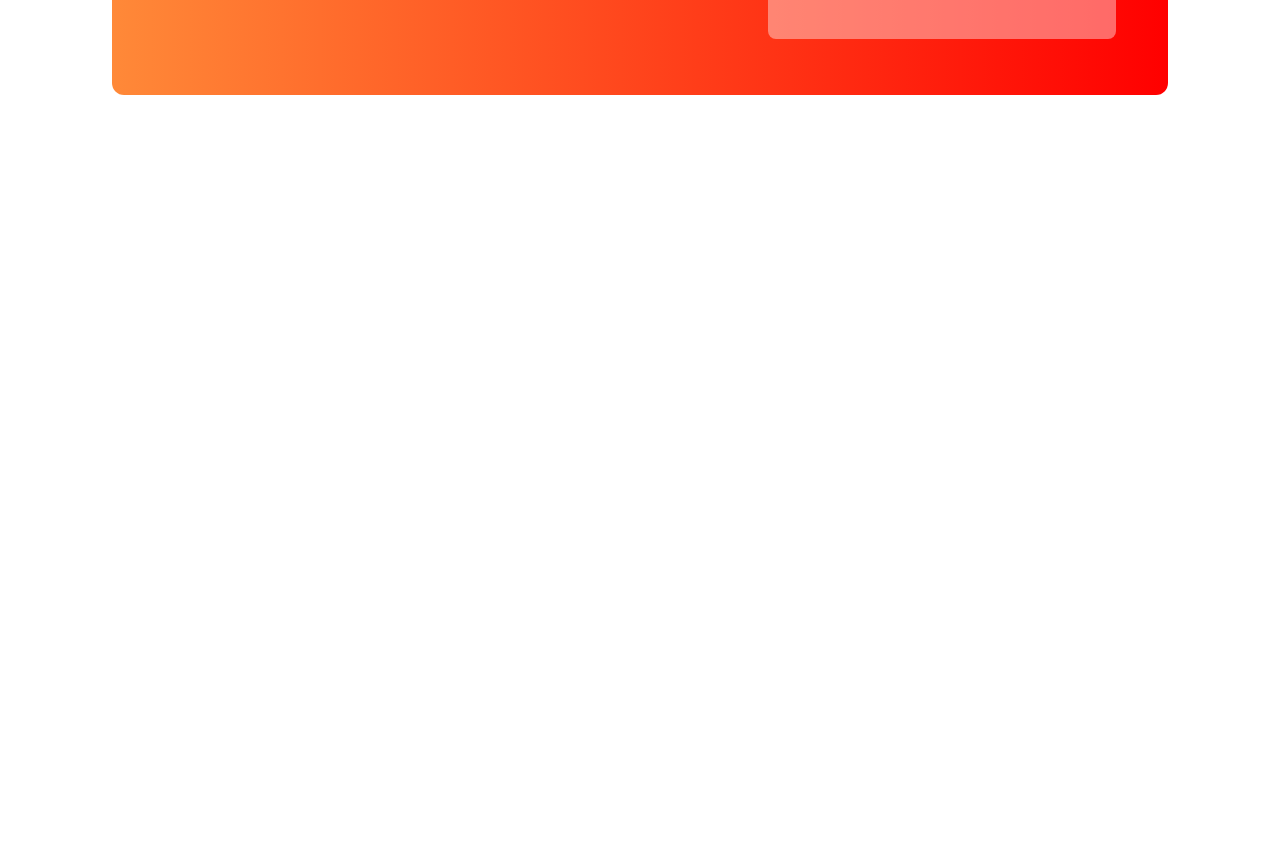
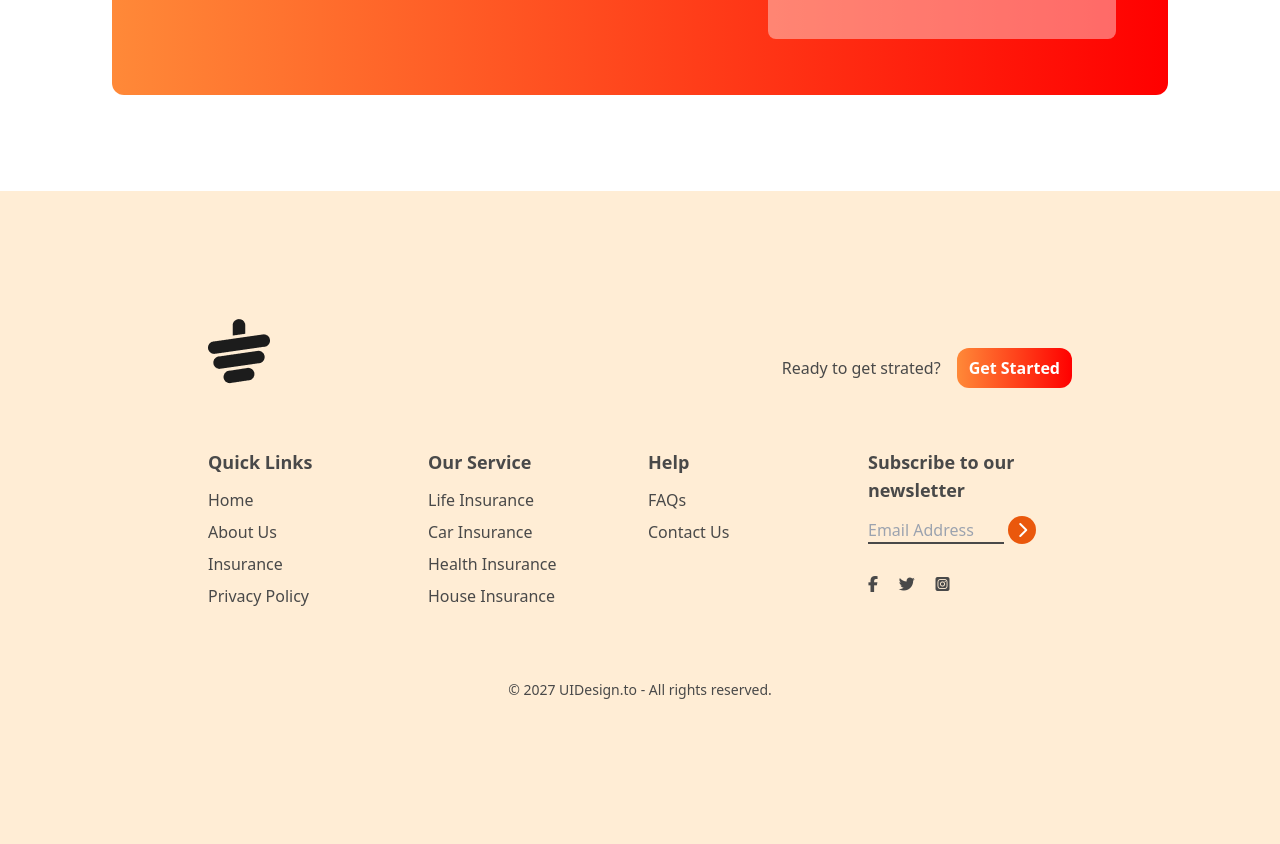
Before and after one commit to FahimHassanOvi/tea-house-using-tailwind, a plain HTML site: page index.html in a window 1280 px wide. Shown: the part 2430-3274 px from the top of the page. Before the commit the page ends 2621 px from the top, so only its background shows below. Drawn offline with nearby package versions, Linux system fonts and the light colour scheme.

Commit message:
Added the footer part

```diff
--- a/index.html
+++ b/index.html
@@ -210,7 +210,97 @@
                 </div>
             </div>
         </section>
+
     </main>
+
+    <!-- footer section -->
+    <footer class="bg-orange-100  text-[#494949] py-32 px-4 md:px-16">
+        <div class="w-9/12 mx-auto ">
+            <!-- Logo -->
+            <div class="mb-8 flex justify-between">
+                <img class="mb-8" src="./images/cup.png" alt="">
+                <div class="flex items-center gap-2">
+                    <h4>Ready to get strated?</h4>
+                    <button class=""></button>
+                    <button
+                        class="bg-gradient-to-r from-[#FF8938] to-[#FF0000] px-3 py-2 rounded-xl text-white font-bold">Get
+                        Started</button>
+                </div>
+            </div>
+            <!-- Links -->
+            <div class="grid grid-cols-1 md:grid-cols-2 lg:grid-cols-4 gap-4">
+                <!-- First Column  -->
+                <div>
+                    <h3 class="font-semibold text-lg mb-3">Quick Links</h3>
+                    <ul class="space-y-2">
+                        <li>
+                            <a class="hover:text-orange-600" href="">Home</a>
+                        </li>
+                        <li>
+                            <a class="hover:text-orange-600" href="">About Us</a>
+                        </li>
+                        <li>
+                            <a class="hover:text-orange-600" href="">Insurance</a>
+                        </li>
+                        <li>
+                            <a class="hover:text-orange-600" href="">Privacy Policy</a>
+                        </li>
+                    </ul>
+                </div>
+                <!-- Second Column  -->
+                <div>
+                    <h3 class="font-semibold text-lg mb-3">Our Service</h3>
+                    <ul class="space-y-2">
+                        <li>
+                            <a class="hover:text-orange-600" href="">Life Insurance</a>
+                        </li>
+                        <li>
+                            <a class="hover:text-orange-600" href="">Car Insurance</a>
+                        </li>
+                        <li>
+                            <a class="hover:text-orange-600" href="">Health Insurance</a>
+                        </li>
+                        <li>
+                            <a class="hover:text-orange-600" href="">House Insurance</a>
+                        </li>
+                    </ul>
+                </div>
+                <!-- Third Column  -->
+                <div>
+                    <h3 class="font-semibold text-lg mb-3">Help</h3>
+                    <ul class="space-y-2">
+                        <li>
+                            <a class="hover:text-orange-600" href="">FAQs</a>
+                        </li>
+                        <li>
+                            <a class="hover:text-orange-600" href="">Contact Us</a>
+                        </li>
+                    </ul>
+                </div>
+                <!-- Fourth Column -->
+                <div>
+                    <h3 class="font-semibold text-lg mb-3">Subscribe to our newsletter</h3>
+                    <div class="flex flex-col space-y-2">
+                        <div>
+                            <input placeholder="Email Address" type="text"
+                                class="bg-transparent border-b-2 border-[#494949] w-4/6 ">
+                            <i
+                                class="fa-solid fa-chevron-right w-7 h-7 bg-orange-600 inline-flex rounded-full text-white justify-center items-center"></i>
+                            <!-- Icons  -->
+                            <div class="flex justify-between w-2/5 mb-2 mt-8">
+                                <i class="fa-brands fa-facebook-f"></i>
+                                <i class="fa-brands fa-twitter"></i>
+                                <i class="fa-brands fa-square-instagram"></i>
+                            </div>
+                        </div>
+                    </div>
+                </div>
+            </div>
+            <div class="text-center pt-4 mt-14 pb-4 pt-4">
+                <p class="text-[#494949] text-sm">© 2027 UIDesign.to - All rights reserved.</p>
+            </div>
+        </div>
+    </footer>
 </body>
 
 </html>
```
